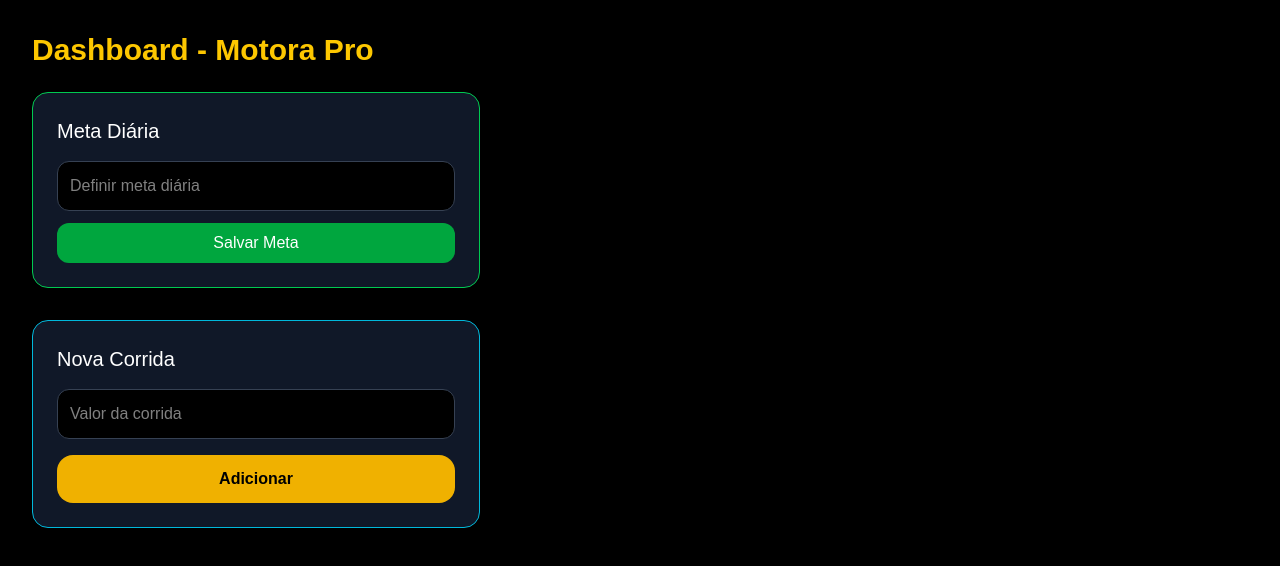
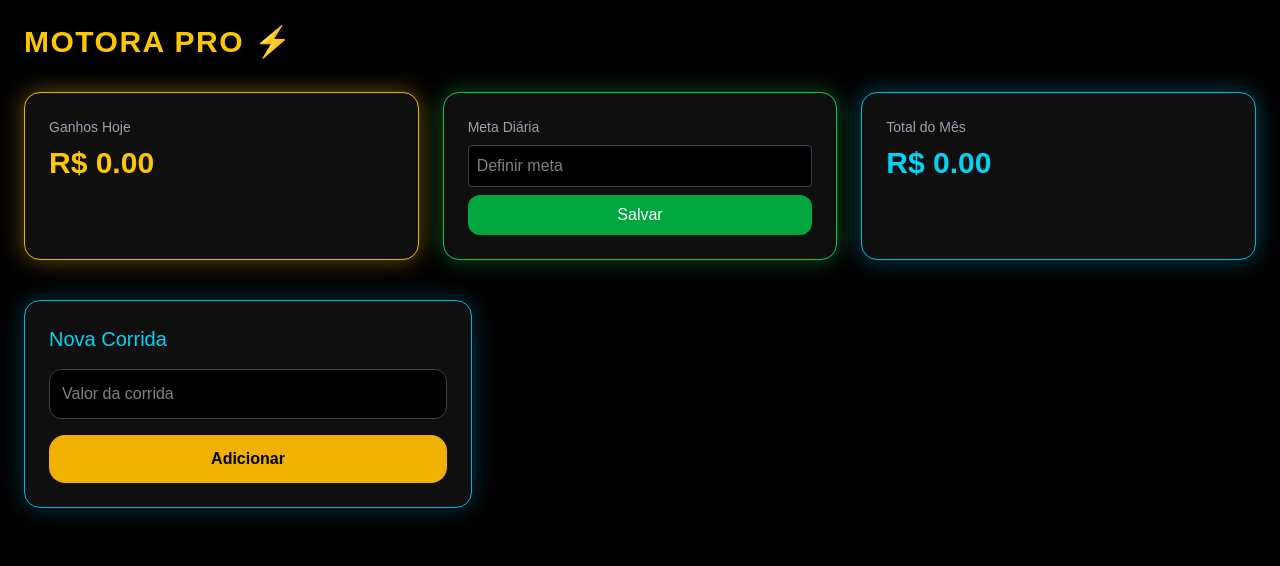
Before and after one commit to alanrony25-hash/motorapro99, a Next.js app: page /dashboard in a window 1280 px wide. Shown: the top 566 px of the page. Built offline with nearby package versions, Linux system fonts and the light colour scheme; no server answers.

Commit message:
Dashboard Neon Premium Completo

```diff
--- a/app/dashboard/page.tsx
+++ b/app/dashboard/page.tsx
@@ -15,7 +15,9 @@ import {
 export default function Dashboard() {
   const [valor, setValor] = useState("")
   const [rides, setRides] = useState<any[]>([])
+  const [allRides, setAllRides] = useState<any[]>([])
   const [totalToday, setTotalToday] = useState(0)
+  const [totalMonth, setTotalMonth] = useState(0)
   const [dailyGoal, setDailyGoal] = useState<number | null>(null)
   const [goalInput, setGoalInput] = useState("")
 
@@ -34,6 +36,8 @@ export default function Dashboard() {
       .order("created_at", { ascending: true })
 
     if (ridesData) {
+      setAllRides(ridesData)
+
       const today = new Date()
 
       const todayRides = ridesData.filter((ride) => {
@@ -47,12 +51,28 @@ export default function Dashboard() {
 
       setRides(todayRides)
 
-      const total = todayRides.reduce(
+      const totalTodayCalc = todayRides.reduce(
         (acc, ride) => acc + Number(ride.valor),
         0
       )
 
-      setTotalToday(total)
+      setTotalToday(totalTodayCalc)
+
+      // 🔥 TOTAL DO MÊS
+      const monthRides = ridesData.filter((ride) => {
+        const rideDate = new Date(ride.created_at)
+        return (
+          rideDate.getMonth() === today.getMonth() &&
+          rideDate.getFullYear() === today.getFullYear()
+        )
+      })
+
+      const totalMonthCalc = monthRides.reduce(
+        (acc, ride) => acc + Number(ride.valor),
+        0
+      )
+
+      setTotalMonth(totalMonthCalc)
     }
 
     const { data: goalData } = await supabase
@@ -108,7 +128,6 @@ export default function Dashboard() {
       ? dailyGoal - totalToday
       : 0
 
-  // 🔥 GRÁFICO ACUMULADO
   let acumulado = 0
   const chartData = rides.map((ride, index) => {
     acumulado += Number(ride.valor)
@@ -119,34 +138,46 @@ export default function Dashboard() {
   })
 
   return (
-    <div className="min-h-screen bg-black text-white p-8">
-      <h1 className="text-3xl font-bold text-yellow-400 mb-6">
-        Dashboard - Motora Pro
+    <div className="min-h-screen bg-black text-white p-6">
+      <h1 className="text-3xl font-bold text-yellow-400 mb-8 tracking-wider">
+        MOTORA PRO ⚡
       </h1>
 
+      {/* GRID DE CARDS */}
+      <div className="grid grid-cols-1 md:grid-cols-3 gap-6 mb-10">
+
+        {/* GANHOS HOJE */}
+        <div className="bg-[#0f0f0f] p-6 rounded-2xl border border-yellow-500 shadow-[0_0_25px_rgba(250,204,21,0.4)]">
+          <h2 className="text-sm text-gray-400 mb-2">Ganhos Hoje</h2>
+          <p className="text-3xl font-bold text-yellow-400">
+            R$ {totalToday.toFixed(2)}
+          </p>
+        </div>
+
         {/* META */}
-      <div className="bg-gray-900 p-6 rounded-2xl border border-green-500 mb-8 max-w-md">
-        <h2 className="text-xl mb-4">Meta Diária</h2>
+        <div className="bg-[#0f0f0f] p-6 rounded-2xl border border-green-500 shadow-[0_0_25px_rgba(34,197,94,0.4)]">
+          <h2 className="text-sm text-gray-400 mb-2">Meta Diária</h2>
 
           {dailyGoal ? (
             <>
-            <p>Meta: R$ {dailyGoal.toFixed(2)}</p>
-            <p className="text-green-400 mb-2">
-              Ganhos Hoje: R$ {totalToday.toFixed(2)}
+              <p className="text-lg text-green-400 mb-2">
+                R$ {dailyGoal.toFixed(2)}
               </p>
 
-            <div className="w-full bg-gray-700 rounded-full h-4 mb-3">
+              <div className="w-full bg-gray-800 rounded-full h-3 mb-3">
                 <div
-                className="bg-green-500 h-4 rounded-full transition-all"
+                  className="bg-green-400 h-3 rounded-full transition-all duration-500 shadow-[0_0_12px_rgba(34,197,94,0.9)]"
                   style={{ width: `${progress}%` }}
                 />
               </div>
 
               {remaining > 0 ? (
-              <p>Faltam R$ {remaining.toFixed(2)}</p>
+                <p className="text-sm text-gray-400">
+                  Faltam R$ {remaining.toFixed(2)}
+                </p>
               ) : (
                 <p className="text-green-400 font-bold">
-                🎉 Meta batida!
+                  🎯 Meta batida!
                 </p>
               )}
             </>
@@ -154,24 +185,33 @@ export default function Dashboard() {
             <>
               <input
                 type="number"
-              placeholder="Definir meta diária"
+                placeholder="Definir meta"
                 value={goalInput}
                 onChange={(e) => setGoalInput(e.target.value)}
-              className="w-full p-3 mb-3 rounded-xl bg-black border border-gray-700"
+                className="w-full p-2 mb-2 rounded bg-black border border-gray-700"
               />
               <button
                 onClick={saveGoal}
                 className="w-full py-2 bg-green-600 rounded-xl"
               >
-              Salvar Meta
+                Salvar
               </button>
             </>
           )}
         </div>
 
+        {/* TOTAL DO MÊS */}
+        <div className="bg-[#0f0f0f] p-6 rounded-2xl border border-cyan-500 shadow-[0_0_25px_rgba(6,182,212,0.4)]">
+          <h2 className="text-sm text-gray-400 mb-2">Total do Mês</h2>
+          <p className="text-3xl font-bold text-cyan-400">
+            R$ {totalMonth.toFixed(2)}
+          </p>
+        </div>
+      </div>
+
       {/* NOVA CORRIDA */}
-      <div className="bg-gray-900 p-6 rounded-2xl border border-cyan-500 max-w-md mb-10">
-        <h2 className="text-xl mb-4">Nova Corrida</h2>
+      <div className="bg-[#0f0f0f] p-6 rounded-2xl border border-cyan-500 shadow-[0_0_25px_rgba(6,182,212,0.3)] max-w-md mb-10">
+        <h2 className="text-xl mb-4 text-cyan-400">Nova Corrida</h2>
 
         <input
           type="number"
@@ -191,15 +231,17 @@ export default function Dashboard() {
 
       {/* GRÁFICO */}
       {rides.length > 0 && (
-        <div className="bg-gray-900 p-6 rounded-2xl border border-yellow-500 mb-10">
-          <h2 className="text-xl mb-4">Evolução do Dia</h2>
+        <div className="bg-[#0f0f0f] p-6 rounded-2xl border border-yellow-500 shadow-[0_0_30px_rgba(250,204,21,0.3)]">
+          <h2 className="text-lg mb-4 text-yellow-400">
+            Evolução do Dia
+          </h2>
 
-          <div className="h-64">
+          <div className="h-72">
             <ResponsiveContainer width="100%" height="100%">
               <LineChart data={chartData}>
-                <CartesianGrid stroke="#333" />
-                <XAxis dataKey="name" stroke="#aaa" />
-                <YAxis stroke="#aaa" />
+                <CartesianGrid stroke="#222" />
+                <XAxis dataKey="name" stroke="#888" />
+                <YAxis stroke="#888" />
                 <Tooltip />
                 <Line
                   type="monotone"
```
Lines whose indentation alone changed are shown as unchanged.
